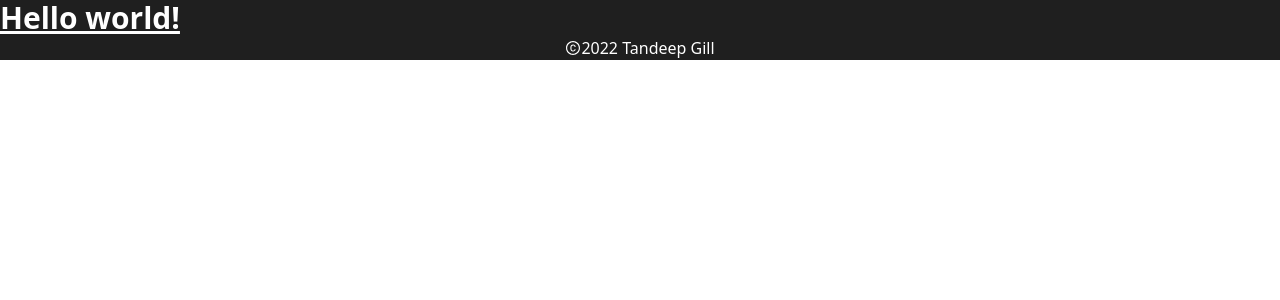
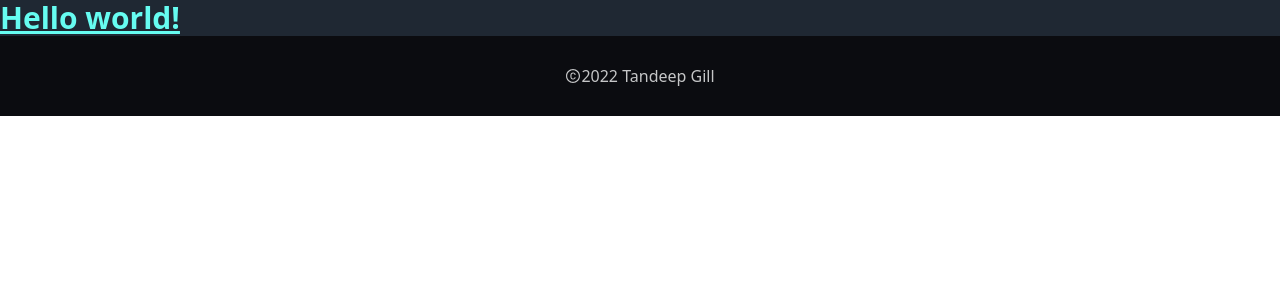
Before and after one commit to TandeepGill/Portfolio, a Next.js app: page / in a window 1280 px wide. Shown: the top 300 px of the page. Built offline with nearby package versions, Linux system fonts and the light colour scheme.

Commit message:
Footer updated and custom color theme set.

```diff
--- a/components/layout/footer.js
+++ b/components/layout/footer.js
@@ -2,8 +2,8 @@ import { AiOutlineCopyrightCircle } from 'react-icons/ai';
 
 const Footer = (props) => {
   return (
-    <footer className='bg-black text-white'>
-      <div className='flex items-center justify-center'>
+    <footer className='text-gray bg-black'>
+      <div className='flex h-20 items-center justify-center'>
         <AiOutlineCopyrightCircle />
         <h3>2022 Tandeep Gill</h3>
       </div>
--- a/components/layout/header.js
+++ b/components/layout/header.js
@@ -1,5 +1,5 @@
 const Header = (props) => {
-  return <header className='bg-black text-white'></header>;
+  return <header className='text-aqua bg-black'></header>;
 };
 
 export default Header;
--- a/components/layout/layout.js
+++ b/components/layout/layout.js
@@ -7,7 +7,7 @@ const Layout = (props) => {
   return (
     <Fragment>
       <Header />
-      <main className='bg-black text-white'>{props.children}</main>
+      <main className='bg-slate text-aqua'>{props.children}</main>
       <Footer />
     </Fragment>
   );
--- a/package.json
+++ b/package.json
@@ -19,6 +19,6 @@
     "eslint-config-next": "12.0.10",
     "postcss": "^8.4.6",
     "prettier-plugin-tailwindcss": "^0.1.7",
-    "tailwindcss": "^3.0.19"
+    "tailwindcss": "^3.0.22"
   }
 }
--- a/tailwind.config.js
+++ b/tailwind.config.js
@@ -6,7 +6,11 @@ module.exports = {
   theme: {
     extend: {},
     colors: {
-      black: '#1f1f1f',
+      black: '#0B0C10',
+      slate: '#1F2833',
+      gray: '#C5C6C7',
+      aqua: '#66FCF1',
+      teal: '#45A29E',
       white: '#FFFFFF',
     },
   },
```
Also changed, not shown: 1 other file (tests, documents, lock files or other folders).
